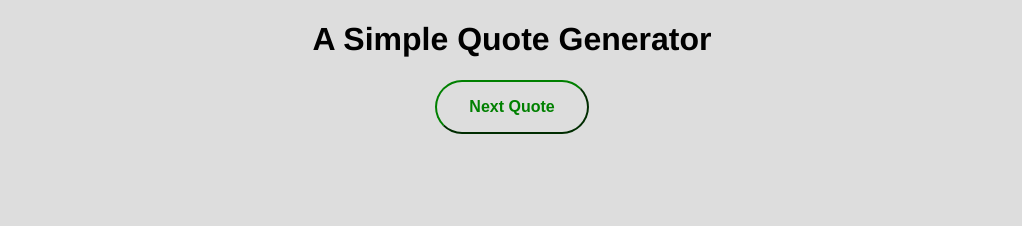
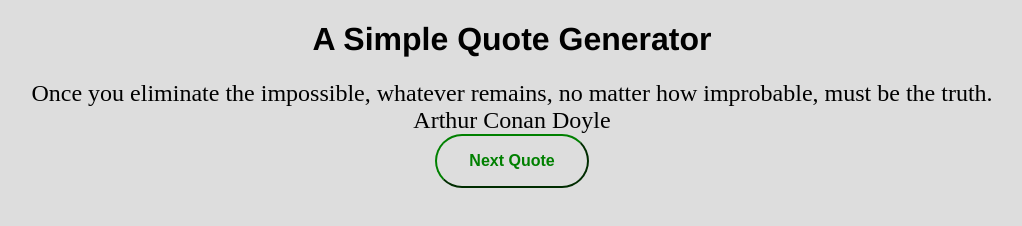
Before and after one commit to JamshidAjam/Quote-Generator, a plain HTML site: page index.html in a window 1280 px wide. Shown: the whole page, without its empty margins (128-1150 px from the left). Drawn offline with Linux system fonts and the light colour scheme.

Commit message:
added quotes

```diff
--- a/index.html
+++ b/index.html
@@ -4,7 +4,7 @@
 	<title>Guote Generator</title>
 	<link rel="stylesheet" type="text/css" href="style.css">
 </head>
-<body>
+<body onload="nextQuote()">
 
 <div id="container">
 
--- a/javascript.js
+++ b/javascript.js
@@ -1,14 +1,16 @@
 var quotes = [
-	'1111111',
-	'2222222',
-	'3333333',
-	'4444444',
-	'5555555',
-	'6666666',
-	'7777777',
-	'8888888',
-	'9999999',
-	'0000000'
+	'Solitude is the place of purification.<br>Martin Buber',
+	'Once you eliminate the impossible, whatever remains, no matter how improbable, must be the truth.<br>Arthur Conan Doyle',
+	'A goal is a dream with a deadline.<br>Napoleon Hill',
+	'Art is the stored honey of the human soul, gathered on wings of misery and travail.<br>Theodore Dreiser',
+	'We waste time looking for the perfect lover, instead of creating the perfect love.<br>Tom Robbins',
+	'Success is simple. Do what\'s right, the right way, at the right time.<br>Arnold H. Glasow',
+	'A real friend is one who walks in when the rest of the world walks out.<br>Walter Winchell',
+	'Life is a dream for the wise, a game for the fool, a comedy for the rich, a tragedy for the poor.<br>Sholom Aleichem',
+	'Do not take life too seriously. You will never get out of it alive.<br>Elbert Hubbard',
+	'What you do today can improve all your tomorrows.<br>Ralph Marston',
+	'Every block of stone has a statue inside it and it is the task of the sculptor to discover it.<br>Michelangelo',
+	'A creative man is motivated by the desire to achieve, not by the desire to beat others.<br>Ayn Rand'
 ];
 
 
--- a/style.css
+++ b/style.css
@@ -10,6 +10,10 @@ body {
 h1 {
 	font-family: helvetica;
 	font-size: 2rem;
+}
+
+#quote-display {
+	font-size: 1.5rem;
 }
 
 button {
```
